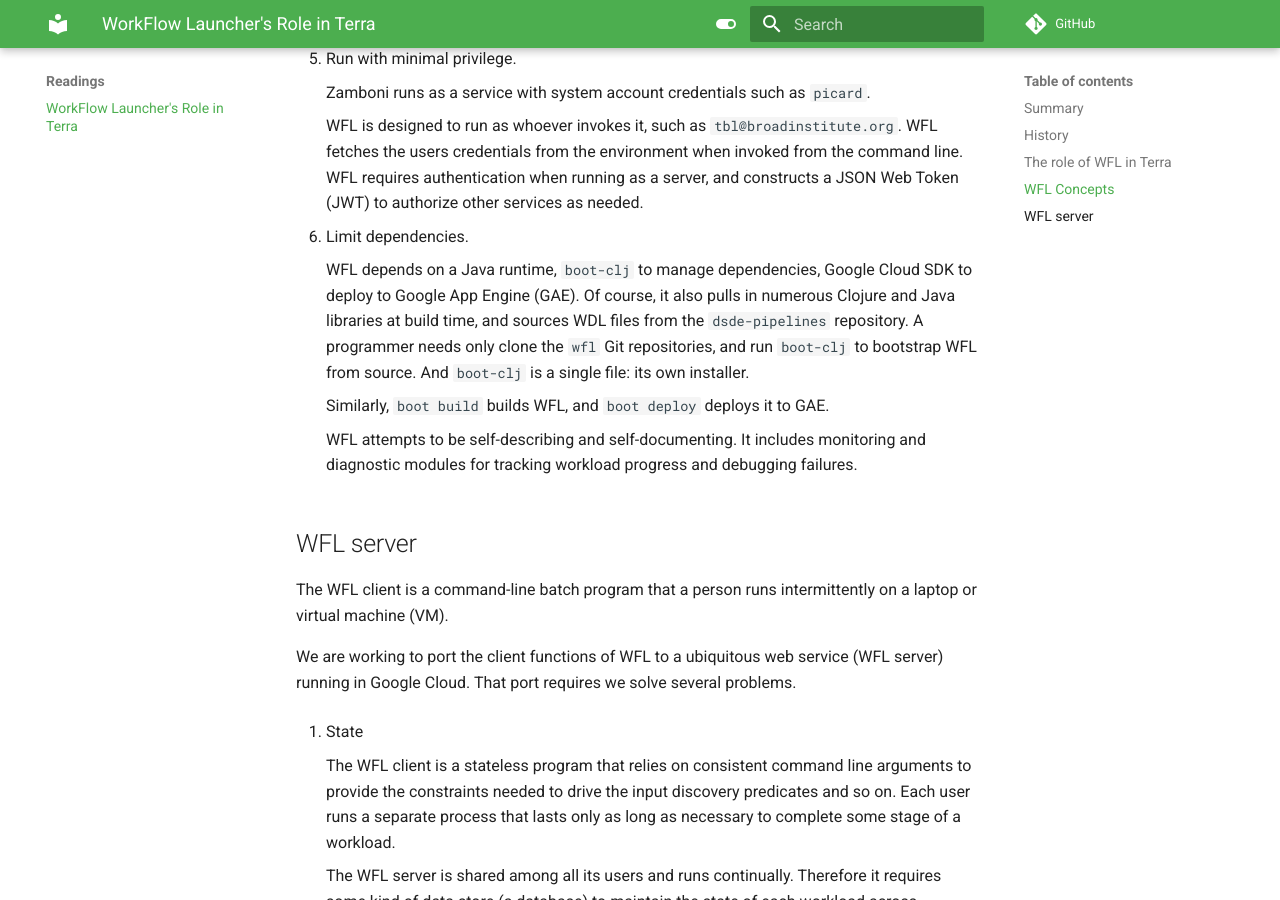
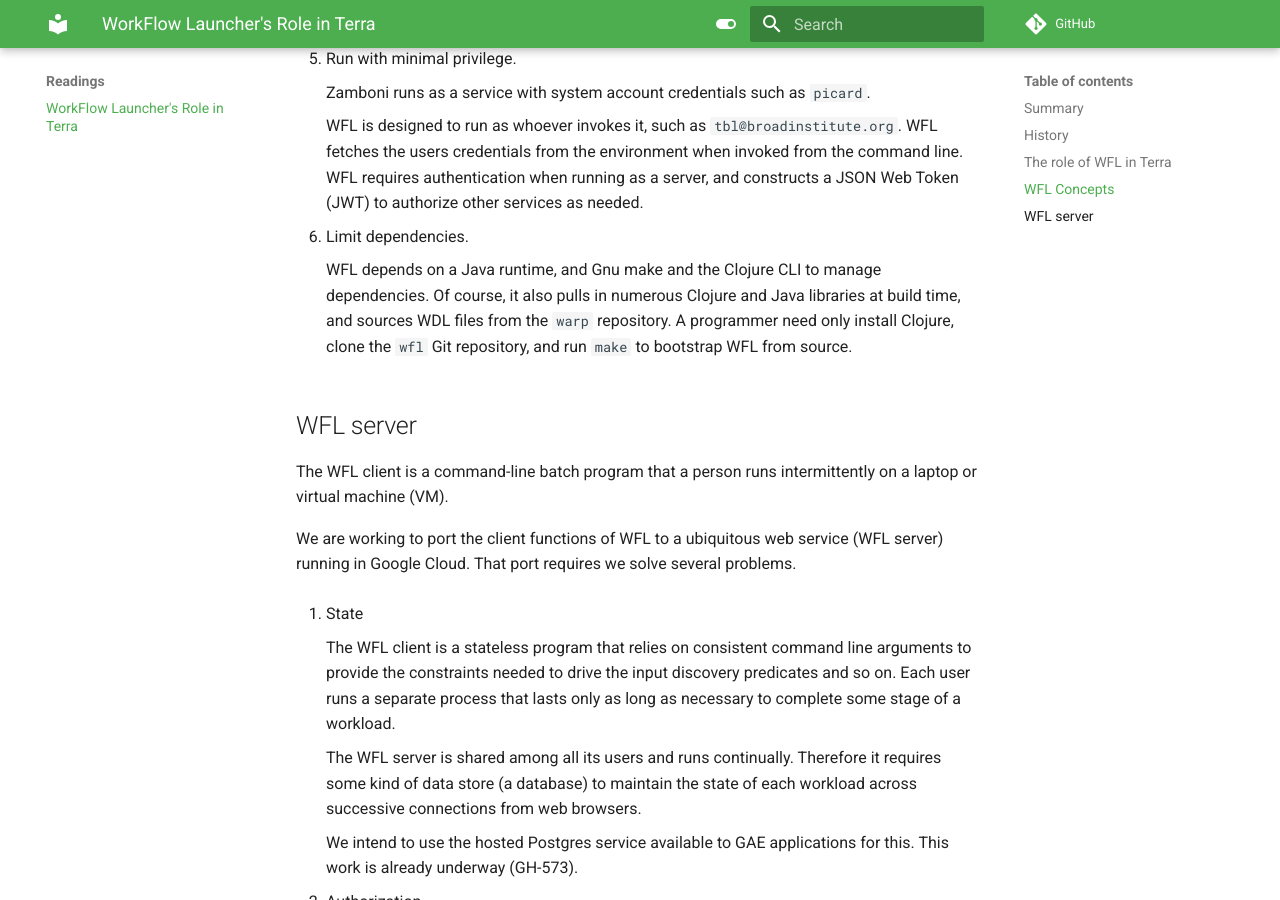
Before and after one commit to broadinstitute/wfl, an MkDocs documentation site: the page built from docs/md/terra.md, in a window 1280 px wide and 900 px high, scrolled down 3131 px. Built offline with MkDocs 1.6.1 and Material for MkDocs 9.7.7, drawn with Linux system fonts in a browser that asks for light colours; comment, search, counter and statistics services are not loaded.

Commit message:
GH-552: Remove references to boot-clj and its files. (#238)
* Remove references to boot-clj and its files.
* Write jar in derived and update pom.xml.
* Kowtow to cljfmt.
* Update to latest Clojure CLI.
* dsde-pipelines -=> warp

```diff
--- a/docs/md/terra.md
+++ b/docs/md/terra.md
@@ -172,21 +172,17 @@
 
 6.  Limit dependencies.
 
-    WFL depends on a Java runtime, `boot-clj` to manage
-    dependencies, Google Cloud SDK to deploy to Google App Engine
-    (GAE). Of course, it also pulls in numerous Clojure and Java
+    WFL depends on a Java runtime,
+    and Gnu make
+    and the Clojure CLI
+    to manage dependencies.
+    Of course, it also pulls in numerous Clojure and Java
     libraries at build time, and sources WDL files from the
-    `dsde-pipelines` repository. A programmer needs only clone the
-    `wfl` Git repositories, and run `boot-clj`
-    to bootstrap WFL from source. And `boot-clj` is a single file:
-    its own installer.
-
-    Similarly, `boot build` builds WFL, and `boot deploy` deploys
-    it to GAE.
-
-    WFL attempts to be self-describing and self-documenting. It
-    includes monitoring and diagnostic modules for tracking workload
-    progress and debugging failures.
+    `warp` repository.
+    A programmer need only install Clojure,
+    clone the `wfl` Git repository,
+    and run `make`
+    to bootstrap WFL from source.
 
 ## WFL server
 
```
Also changed, not shown: docs/md/dev-process.md (+2 -12 lines), docs/md/index.md (+8 -14 lines), 9 other files.
